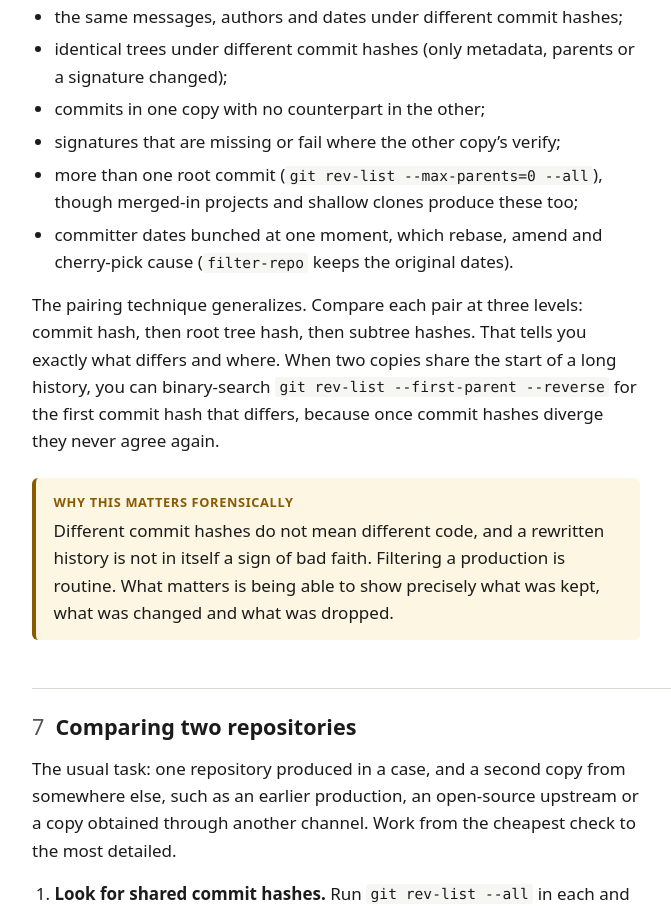
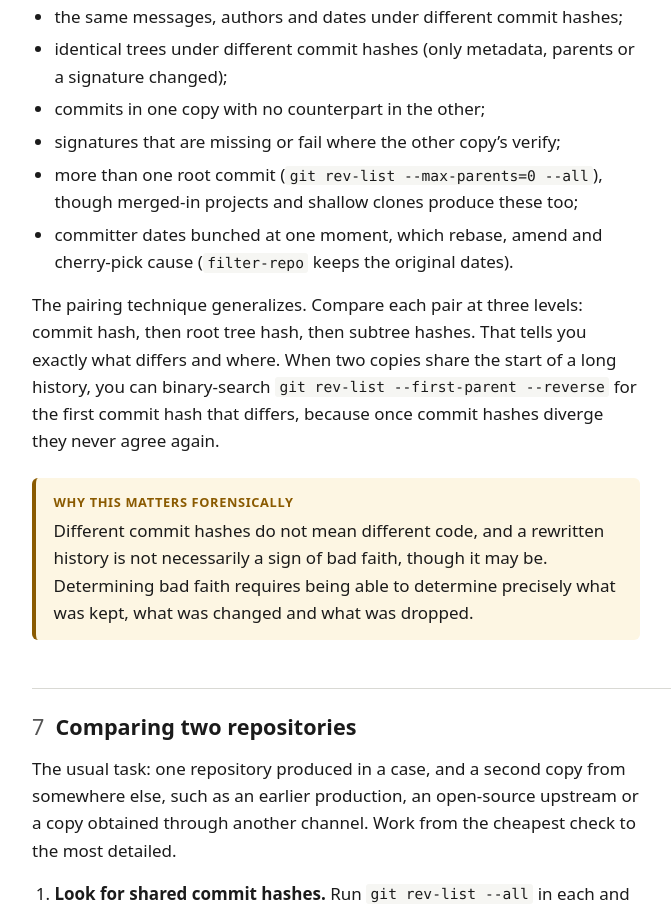
Before and after one commit to cabird/git-forensic-info, a plain HTML site: page dist/primer.html in a window 1280 px wide. Shown: the part 11094-12000 px from the top of the page, without its empty margins (240-911 px from the left). Drawn offline with Linux system fonts and the light colour scheme.

Commit message:
Reword section 6 forensic note to avoid claims about production norms
Replace "Filtering a production is routine" and the surrounding sentence
with a colleague's wording: a rewritten history is not necessarily a sign
of bad faith, though it may be, and determining bad faith requires
determining what was kept, changed and dropped. Generalized statements
about norms of production can be used against an expert in a case where
those norms are disputed.

Rebuilt dist/primer.html and dist/primer.pdf. The PDF was printed on
macOS, so code is set in Menlo rather than Liberation Mono.

Co-Authored-By: Claude Opus 5.5 <noreply@anthropic.com>

```diff
--- a/dist/primer.html
+++ b/dist/primer.html
@@ -322,7 +322,7 @@ Release 1.0               a30b4b9   a8b1208    003e373       003e373       same<
 <p>The pairing technique generalizes. Compare each pair at three levels: commit hash, then root tree hash, then subtree hashes. That tells you exactly what differs and where. When two copies share the start of a long history, you can binary-search <code>git rev-list --first-parent --reverse</code> for the first commit hash that differs, because once commit hashes diverge they never agree again.</p>
 <div class="callout why">
 <p class="callout-title">Why this matters forensically</p>
-<p>Different commit hashes do not mean different code, and a rewritten history is not in itself a sign of bad faith. Filtering a production is routine. What matters is being able to show precisely what was kept, what was changed and what was dropped.</p>
+<p>Different commit hashes do not mean different code, and a rewritten history is not necessarily a sign of bad faith, though it may be. Determining bad faith requires being able to determine precisely what was kept, what was changed and what was dropped.</p>
 </div>
 </section>
 <section id="comparing-repositories"><h2><span class="num">7</span> Comparing two repositories</h2>
```
Also changed, not shown: 2 other files.
